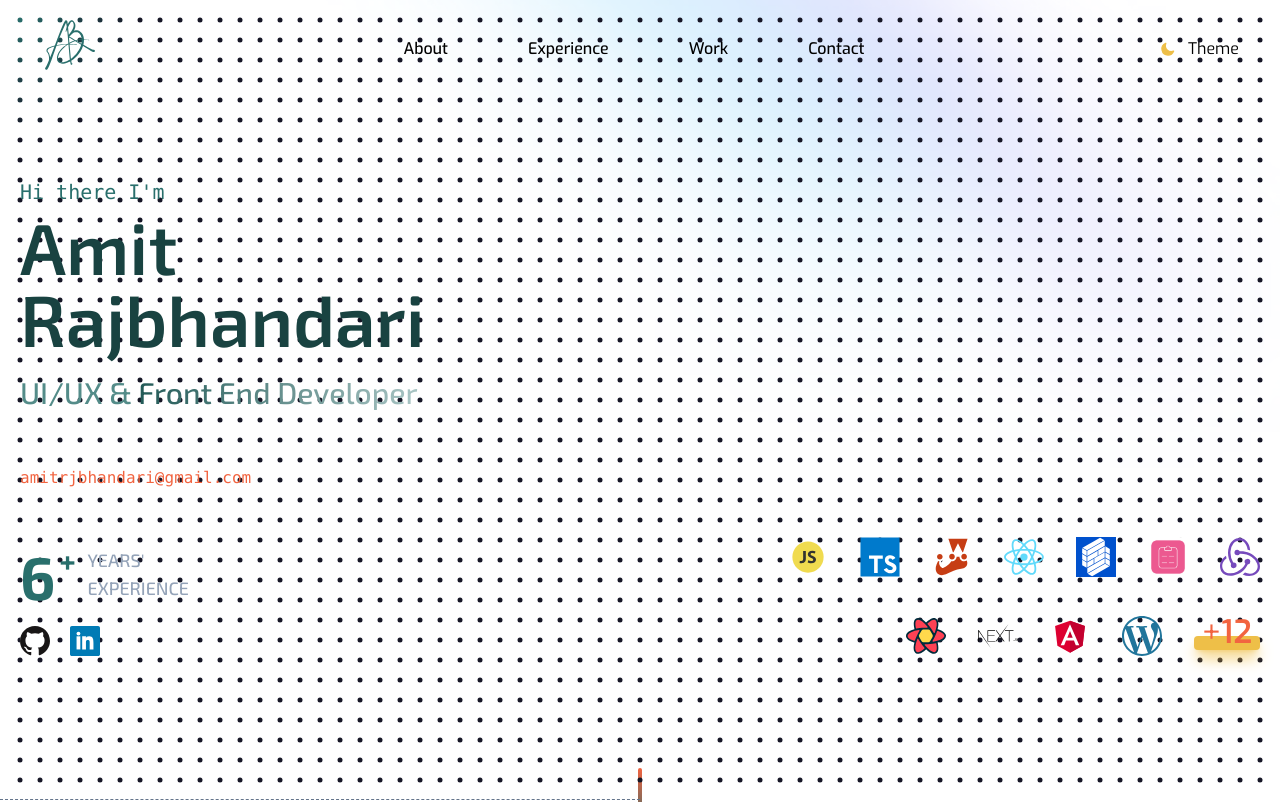
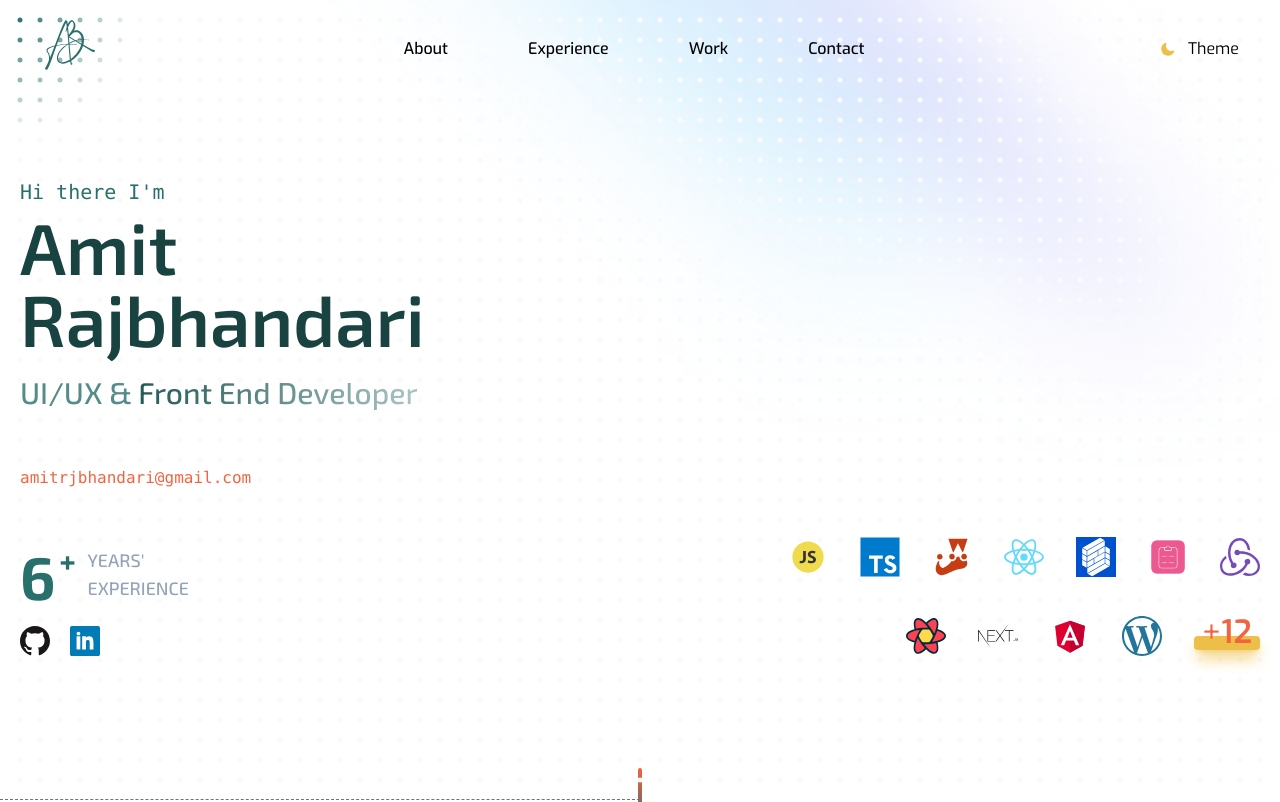
Before and after one commit to amit-rajbhandari/portfolio, a Next.js app: page / in a window 1280 px wide. Shown: the top 802 px of the page. Built offline with nearby package versions, Linux system fonts and the light colour scheme; what tailwindcss-children would draw is missing.

Commit message:
Fix: system theme issue

```diff
--- a/src/partials/home/hero-section-noImage.js
+++ b/src/partials/home/hero-section-noImage.js
@@ -9,14 +9,12 @@ import { useTheme } from "next-themes";
 const HeroSectionNoImage = (props) => {
   const { userData } = props;
 
-  const { theme } = useTheme();
+  const { resolvedTheme } = useTheme();
 
   const totalExperience = useMemo(
     () => differenceInYears(new Date(), new Date(userData.startYear)),
     [userData]
   );
-
-  console.log(theme);
 
   return (
     <section
@@ -44,7 +42,7 @@ const HeroSectionNoImage = (props) => {
         <DotGrid
           dotSize={5}
           gap={15}
-          baseColor={theme === "light" ? "#fafafa" : "#161626"}
+          baseColor={resolvedTheme === "light" ? "#fafafa" : "#161626"}
           activeColor="#296f6c"
           proximity={120}
           shockRadius={250}
```
